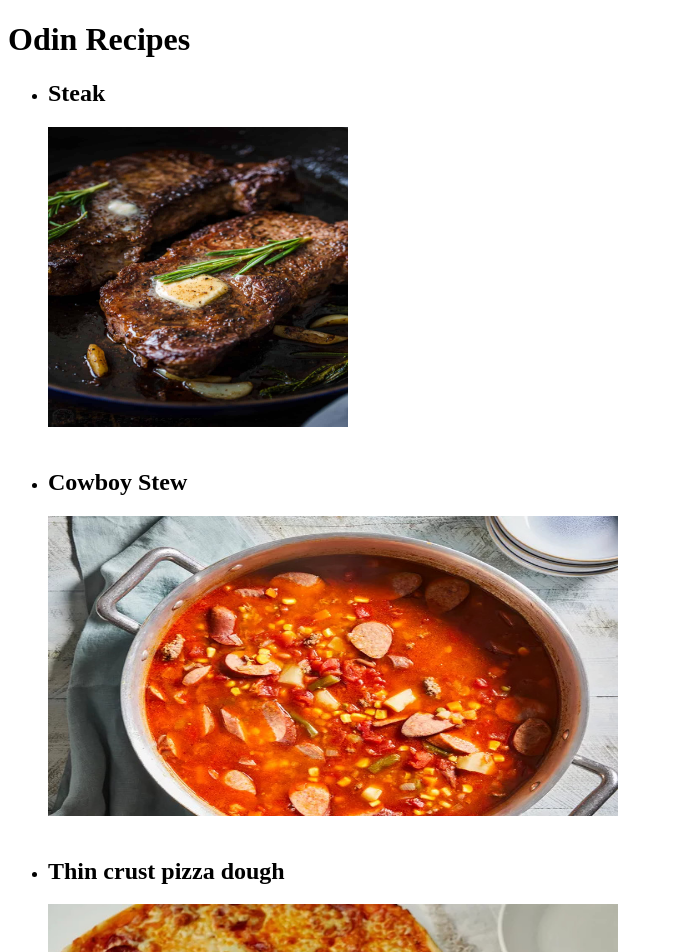
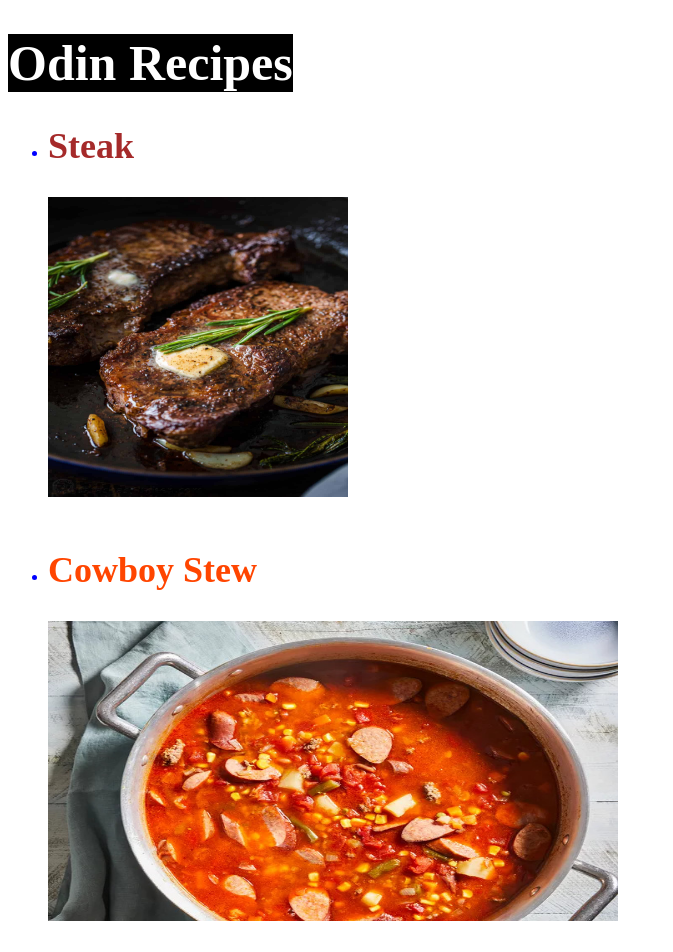
Before and after one commit to Aleks-1995/odin-recipes, a plain HTML site: page index.html in a window 1280 px wide. Shown: the top 952 px of the page, without its empty margins (0-673 px from the left). Drawn offline with Linux system fonts and the light colour scheme.

Commit message:
Added some styles to two pages

```diff
--- /dev/null
+++ b/index.css
@@ -0,0 +1,25 @@
+#odin {
+    font-size: 50px;
+    background-color: black;
+    color: white;
+    width: fit-content;
+
+}
+.recipe {
+    font-size: 36px;
+}
+.steak {
+    color: brown;
+}
+.cowboy {
+    color: orangered;
+}
+.thin {
+    color: red;
+}
+#first {
+    color: brown;
+}
+body {
+    color: blue;
+}
--- a/index.html
+++ b/index.html
@@ -4,20 +4,21 @@
     <meta charset="UTF-8">
     <meta name="viewport" content="width=device-width, initial-scale=1.0">
     <title>Document</title>
+    <link rel="stylesheet" href="index.css">
 </head>
 <body>
-    <h1>Odin Recipes</h1>
+    <h1 id="odin">Odin Recipes</h1>
     <ul>
         <li>
-            <h2>Steak</h2><a href="recipes/steak.html" target="_blank" rel="noopener norefferer"><img src="recipes/steak.jpg" height="300" width="300"/></a>
+            <h2 class="recipe steak">Steak</h2><a href="recipes/steak.html" target="_blank" rel="noopener norefferer"><img src="recipes/steak.jpg" height="300" width="300"/></a>
         </li>
         <br>
         <li>
-            <h2>Cowboy Stew</h2><a href="recipes/Cowboy_Stew.html" target="_blank" rel="noopener norefferer"><img src="recipes/cowboy_stew.jpg" height="300" width="570"/></a>
+            <h2 class="recipe cowboy">Cowboy Stew</h2><a href="recipes/Cowboy_Stew.html" target="_blank" rel="noopener norefferer"><img src="recipes/cowboy_stew.jpg" height="300" width="570"/></a>
         </li>
         <br>
         <li>
-            <h2>Thin crust pizza dough</h2><a href="recipes/thin_crust_pizza_dough.html" target="_blank" rel="noopener norefferer"><img src="recipes/thin_crust.jpg" height="300" width="570"/></a>
+            <h2 class="recipe thin">Thin crust pizza dough</h2><a href="recipes/thin_crust_pizza_dough.html" target="_blank" rel="noopener norefferer"><img src="recipes/thin_crust.jpg" height="300" width="570"/></a>
         </li>
         <br>
 
--- /dev/null
+++ b/steak.css
@@ -0,0 +1,3 @@
+#first {
+    color: brown;
+}
```
Also changed, not shown: recipes/steak.html (+5 -3 lines).
